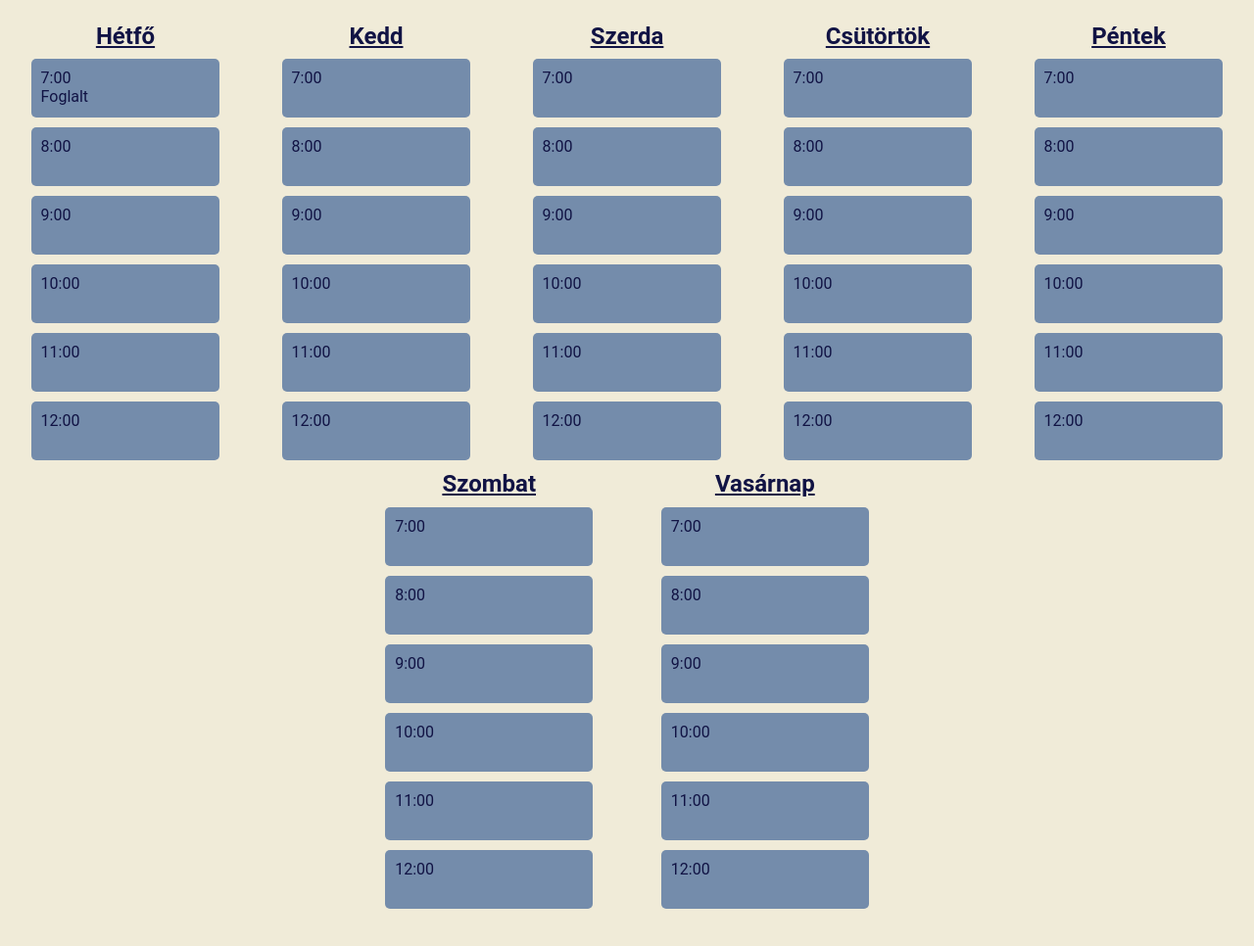
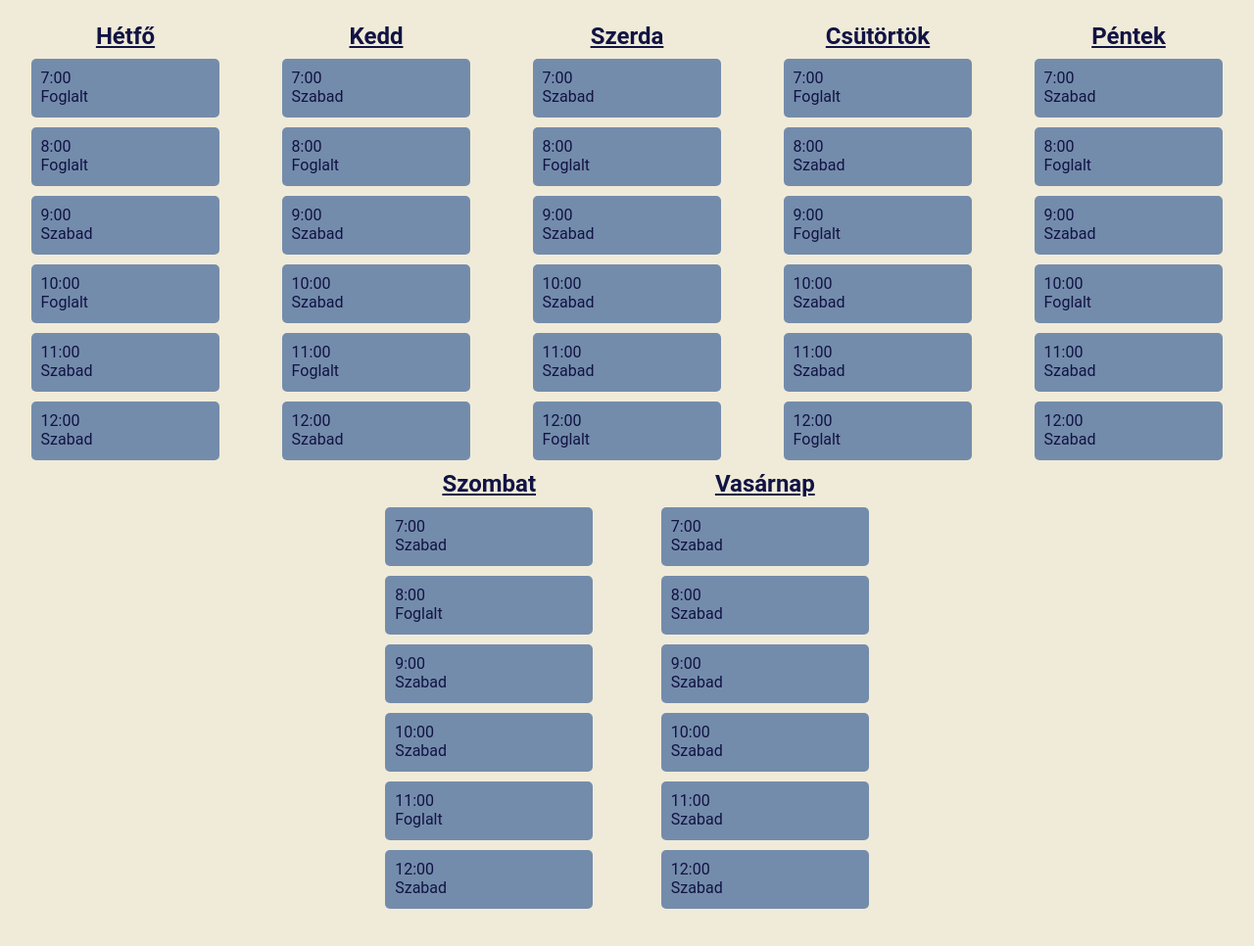
Before and after one commit to Kugesz/Webprog-Project1, a plain HTML site: page index.html in a window 1280 px wide. Shown: the part 116-1082 px from the top of the page at 98% size. Drawn offline with Linux system fonts and the light colour scheme.

Commit message:
Update index.html

```diff
--- a/index.html
+++ b/index.html
@@ -11,7 +11,7 @@
     <div class="container">
         <nav>
             <div>
-                <h1>Órarend</h1>
+                <h1>Időpontok</h1>
             </div>
             <div>
                 <label class="switch">
@@ -29,131 +29,131 @@
                 </div>
                 <div class="idopont">
                     <p>8:00</p>
-                    <p id="allapot"></p>
+                    <p id="allapot">Foglalt</p>
                 </div>
                 <div class="idopont">
                     <p>9:00</p>
-                    <p id="allapot"></p>
+                    <p id="allapot">Szabad</p>
                 </div>
                 <div class="idopont">
                     <p>10:00</p>
-                    <p id="allapot"></p>
+                    <p id="allapot">Foglalt</p>
                 </div>
                 <div class="idopont">
                     <p>11:00</p>
-                    <p id="allapot"></p>
+                    <p id="allapot">Szabad</p>
                 </div>
                 <div class="idopont">
                     <p>12:00</p>
-                    <p id="allapot"></p>
+                    <p id="allapot">Szabad</p>
                 </div>
             </div>
             <div class="nap">
                 <h2 id="nap_nev">Kedd</h2>
                 <div class="idopont">
                     <p>7:00</p>
-                    <p id="allapot"></p>
+                    <p id="allapot">Szabad</p>
                 </div>
                 <div class="idopont">
                     <p>8:00</p>
-                    <p id="allapot"></p>
+                    <p id="allapot">Foglalt</p>
                 </div>
                 <div class="idopont">
                     <p>9:00</p>
-                    <p id="allapot"></p>
+                    <p id="allapot">Szabad</p>
                 </div>
                 <div class="idopont">
                     <p>10:00</p>
-                    <p id="allapot"></p>
+                    <p id="allapot">Szabad</p>
                 </div>
                 <div class="idopont">
                     <p>11:00</p>
-                    <p id="allapot"></p>
+                    <p id="allapot">Foglalt</p>
                 </div>
                 <div class="idopont">
                     <p>12:00</p>
-                    <p id="allapot"></p>
+                    <p id="allapot">Szabad</p>
                 </div>
             </div>
             <div class="nap">
                 <h2 id="nap_nev">Szerda</h2>
                 <div class="idopont">
                     <p>7:00</p>
-                    <p id="allapot"></p>
+                    <p id="allapot">Szabad</p>
                 </div>
                 <div class="idopont">
                     <p>8:00</p>
-                    <p id="allapot"></p>
+                    <p id="allapot">Foglalt</p>
                 </div>
                 <div class="idopont">
                     <p>9:00</p>
-                    <p id="allapot"></p>
+                    <p id="allapot">Szabad</p>
                 </div>
                 <div class="idopont">
                     <p>10:00</p>
-                    <p id="allapot"></p>
+                    <p id="allapot">Szabad</p>
                 </div>
                 <div class="idopont">
                     <p>11:00</p>
-                    <p id="allapot"></p>
+                    <p id="allapot">Szabad</p>
                 </div>
                 <div class="idopont">
                     <p>12:00</p>
-                    <p id="allapot"></p>
+                    <p id="allapot">Foglalt</p>
                 </div>
             </div>
             <div class="nap">
                 <h2 id="nap_nev">Csütörtök</h2>
                 <div class="idopont">
                     <p>7:00</p>
-                    <p id="allapot"></p>
+                    <p id="allapot">Foglalt</p>
                 </div>
                 <div class="idopont">
                     <p>8:00</p>
-                    <p id="allapot"></p>
+                    <p id="allapot">Szabad</p>
                 </div>
                 <div class="idopont">
                     <p>9:00</p>
-                    <p id="allapot"></p>
+                    <p id="allapot">Foglalt</p>
                 </div>
                 <div class="idopont">
                     <p>10:00</p>
-                    <p id="allapot"></p>
+                    <p id="allapot">Szabad</p>
                 </div>
                 <div class="idopont">
                     <p>11:00</p>
-                    <p id="allapot"></p>
+                    <p id="allapot">Szabad</p>
                 </div>
                 <div class="idopont">
                     <p>12:00</p>
-                    <p id="allapot"></p>
+                    <p id="allapot">Foglalt</p>
                 </div>
             </div>
             <div class="nap">
                 <h2 id="nap_nev">Péntek</h2>
                 <div class="idopont">
                     <p>7:00</p>
-                    <p id="allapot"></p>
+                    <p id="allapot">Szabad</p>
                 </div>
                 <div class="idopont">
                     <p>8:00</p>
-                    <p id="allapot"></p>
+                    <p id="allapot">Foglalt</p>
                 </div>
                 <div class="idopont">
                     <p>9:00</p>
-                    <p id="allapot"></p>
+                    <p id="allapot">Szabad</p>
                 </div>
                 <div class="idopont">
                     <p>10:00</p>
-                    <p id="allapot"></p>
+                    <p id="allapot">Foglalt</p>
                 </div>
                 <div class="idopont">
                     <p>11:00</p>
-                    <p id="allapot"></p>
+                    <p id="allapot">Szabad</p>
                 </div>
                 <div class="idopont">
                     <p>12:00</p>
-                    <p id="allapot"></p>
+                    <p id="allapot">Szabad</p>
                 </div>
             </div>
         </div>
@@ -162,54 +162,54 @@
                 <h2 id="nap_nev">Szombat</h2>
                 <div class="idopont">
                     <p>7:00</p>
-                    <p id="allapot"></p>
+                    <p id="allapot">Szabad</p>
                 </div>
                 <div class="idopont">
                     <p>8:00</p>
-                    <p id="allapot"></p>
+                    <p id="allapot">Foglalt</p>
                 </div>
                 <div class="idopont">
                     <p>9:00</p>
-                    <p id="allapot"></p>
+                    <p id="allapot">Szabad</p>
                 </div>
                 <div class="idopont">
                     <p>10:00</p>
-                    <p id="allapot"></p>
+                    <p id="allapot">Szabad</p>
                 </div>
                 <div class="idopont">
                     <p>11:00</p>
-                    <p id="allapot"></p>
+                    <p id="allapot">Foglalt</p>
                 </div>
                 <div class="idopont">
                     <p>12:00</p>
-                    <p id="allapot"></p>
+                    <p id="allapot">Szabad</p>
                 </div>
             </div>
             <div class="nap">
                 <h2 id="nap_nev">Vasárnap</h2>
                 <div class="idopont">
                     <p>7:00</p>
-                    <p id="allapot"></p>
+                    <p id="allapot">Szabad</p>
                 </div>
                 <div class="idopont">
                     <p>8:00</p>
-                    <p id="allapot"></p>
+                    <p id="allapot">Szabad</p>
                 </div>
                 <div class="idopont">
                     <p>9:00</p>
-                    <p id="allapot"></p>
+                    <p id="allapot">Szabad</p>
                 </div>
                 <div class="idopont">
                     <p>10:00</p>
-                    <p id="allapot"></p>
+                    <p id="allapot">Szabad</p>
                 </div>
                 <div class="idopont">
                     <p>11:00</p>
-                    <p id="allapot"></p>
+                    <p id="allapot">Szabad</p>
                 </div>
                 <div class="idopont">
                     <p>12:00</p>
-                    <p id="allapot"></p>
+                    <p id="allapot">Szabad</p>
                 </div>
             </div>
         </div>
```
